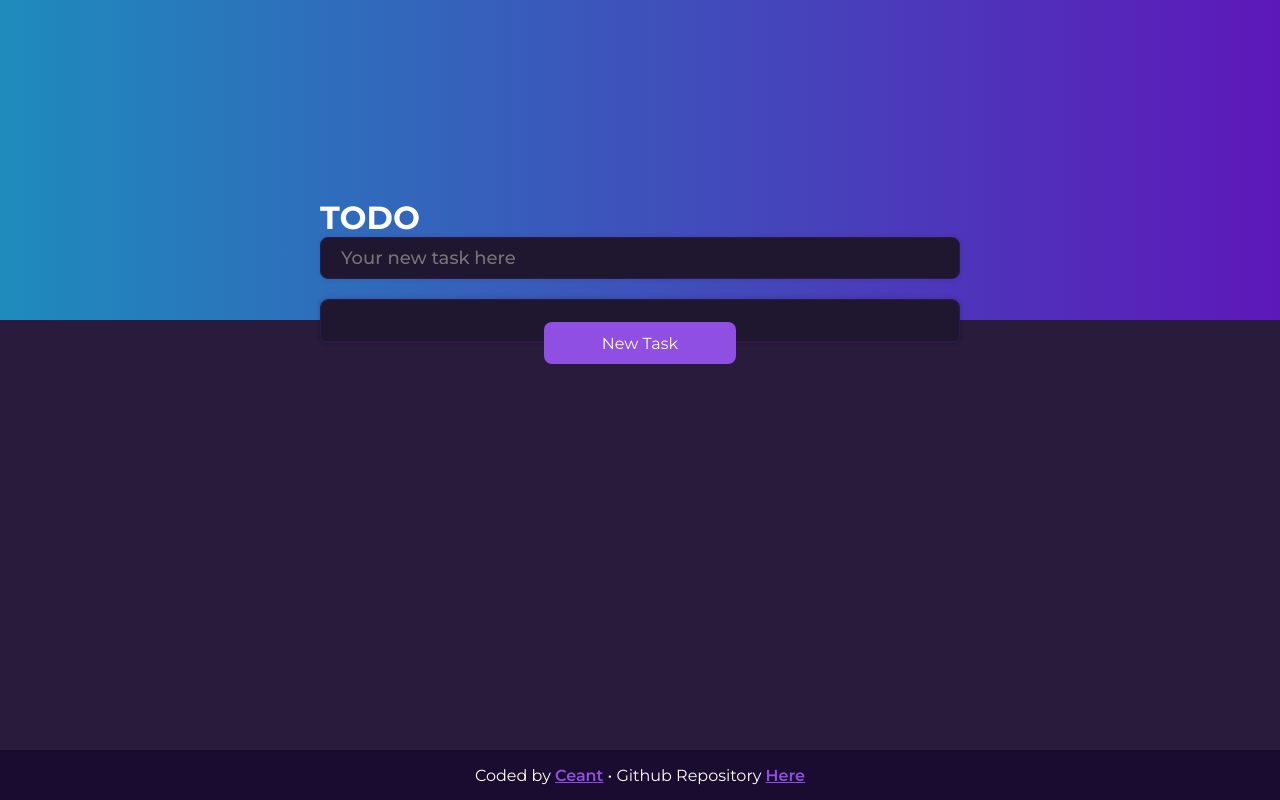
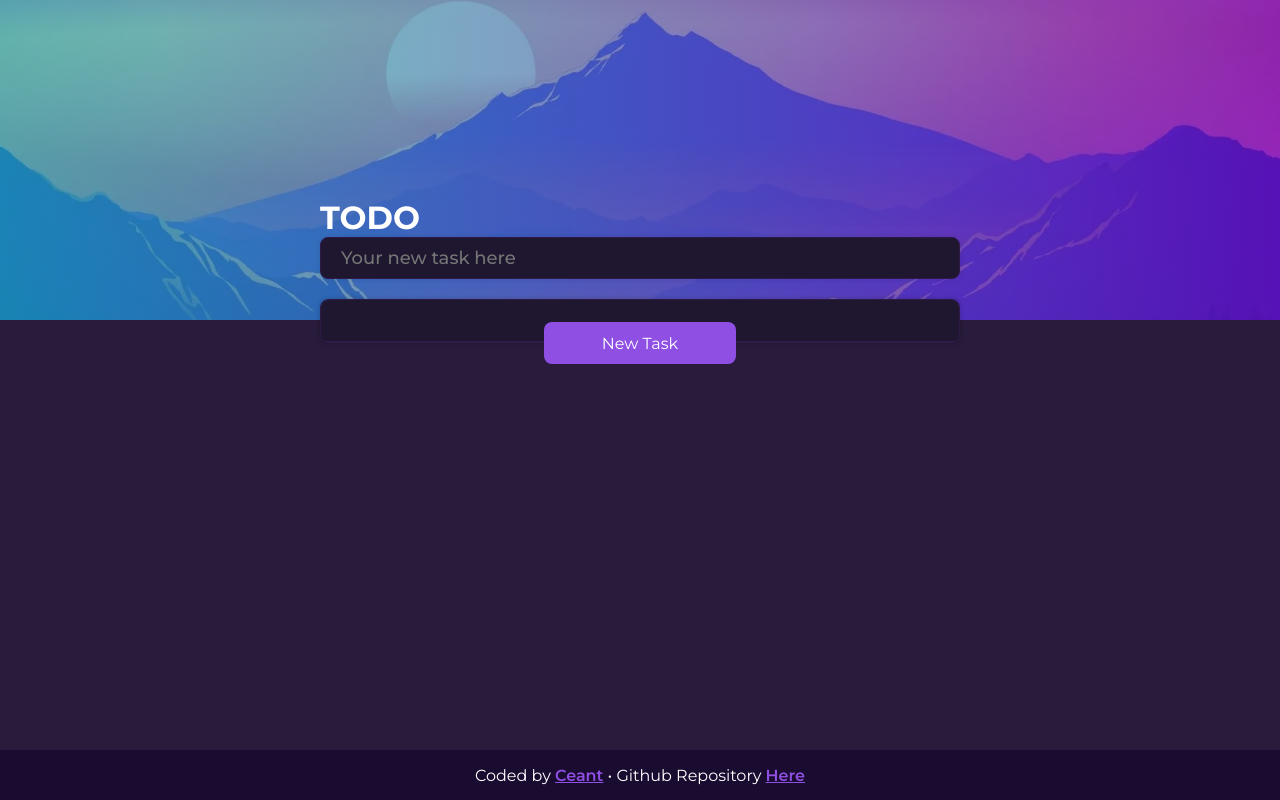
Before and after one commit to Th3-Ce4nt-277/ToDo-List, a plain HTML site: page index.html in a window 1280 px wide. Drawn offline with Linux system fonts and the light colour scheme; the site is published under a folder, as on GitHub Pages, so addresses that start at the root find nothing.

Commit message:
Restructured file references

```diff
--- a/index.html
+++ b/index.html
@@ -3,7 +3,7 @@
 <head>
     <meta charset="UTF-8">
     <meta name="viewport" content="width=device-width, initial-scale=1.0">
-    <link rel="icon" href="/assets/favicon.ico">
+    <link rel="icon" href="assets/favicon.ico">
     <link rel="stylesheet" href="style.css">
     <script src="index.js"></script>
     <title>ToDo List</title>
@@ -45,5 +45,4 @@
         <p>Coded by <a target="_blank" href="https://github.com/Th3-Ce4nt-277">Ceant</a> • Github Repository <a target="_blank" href="https://github.com/Th3-Ce4nt-277/ToDo-List">Here</a></p>
     </footer>
 </body>
-
 </html>
--- a/index.js
+++ b/index.js
@@ -1,7 +1,4 @@
 'use strict';
-const data = JSON.parse(localStorage.getItem('TodoData'));
-var taskToEdit = 0;
-
 function startStorage() {
 	if (!localStorage.getItem('TodoData')) {
 		localStorage.setItem(
@@ -10,6 +7,9 @@ function startStorage() {
 		);
 	}
 }
+
+var taskToEdit = 0;
+const data = JSON.parse(localStorage.getItem('TodoData'));
 
 function switchTheme(state) {
 	let icon = {
--- a/style.css
+++ b/style.css
@@ -129,7 +129,7 @@ button {
 .img {
 	width: 100vw;
 	min-height: 40vh;
-	background-image: url('/assets/scene.webp');
+	background-image: url('assets/scene.webp');
 	background-size: cover;
 	background-position: center;
 }
```
